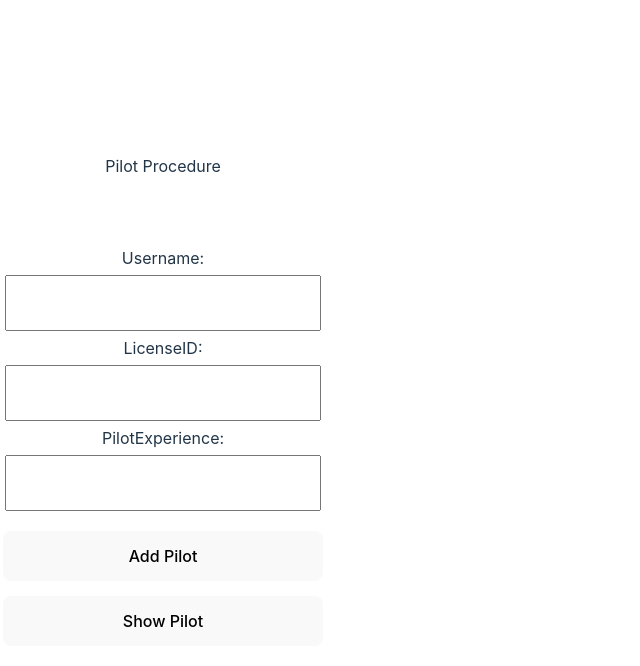
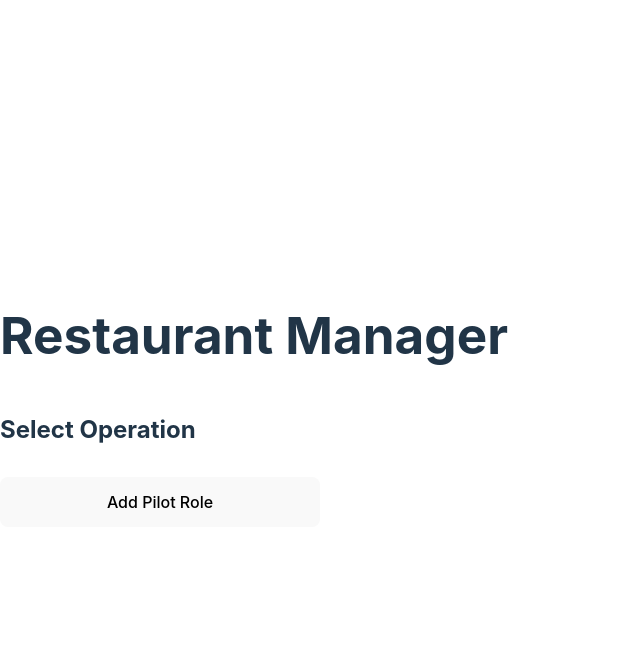
Before and after one commit to Cal3123/MySql-Stored-Procedures---Views-Using-Express.js-Node.js-ViteReact.js-, a React (Vite) app in the folder client/: page / in a window 1280 px wide. Shown: the top 666 px of the page, without its empty margins (0-640 px from the left). Built offline with nearby package versions, Linux system fonts and the light colour scheme.

Commit message:
Added Index Page

```diff
--- a/client/src/Pages/Home_Page.jsx
+++ b/client/src/Pages/Home_Page.jsx
@@ -2,7 +2,13 @@ import Add_pilot_role from "./Add_pilot_role"
 
 const Home_Page = () => {
     return (
-        <Add_pilot_role/>
+        <div className="App">
+            <h1>Restaurant Manager</h1>
+            <h2>Select Operation</h2>
+            <a href="/add_pilot_role">
+                <button>Add Pilot Role</button>
+            </a>
+        </div>
     )
 }
 
```
Also changed, not shown: 2 other files (tests, documents, lock files or other folders).
